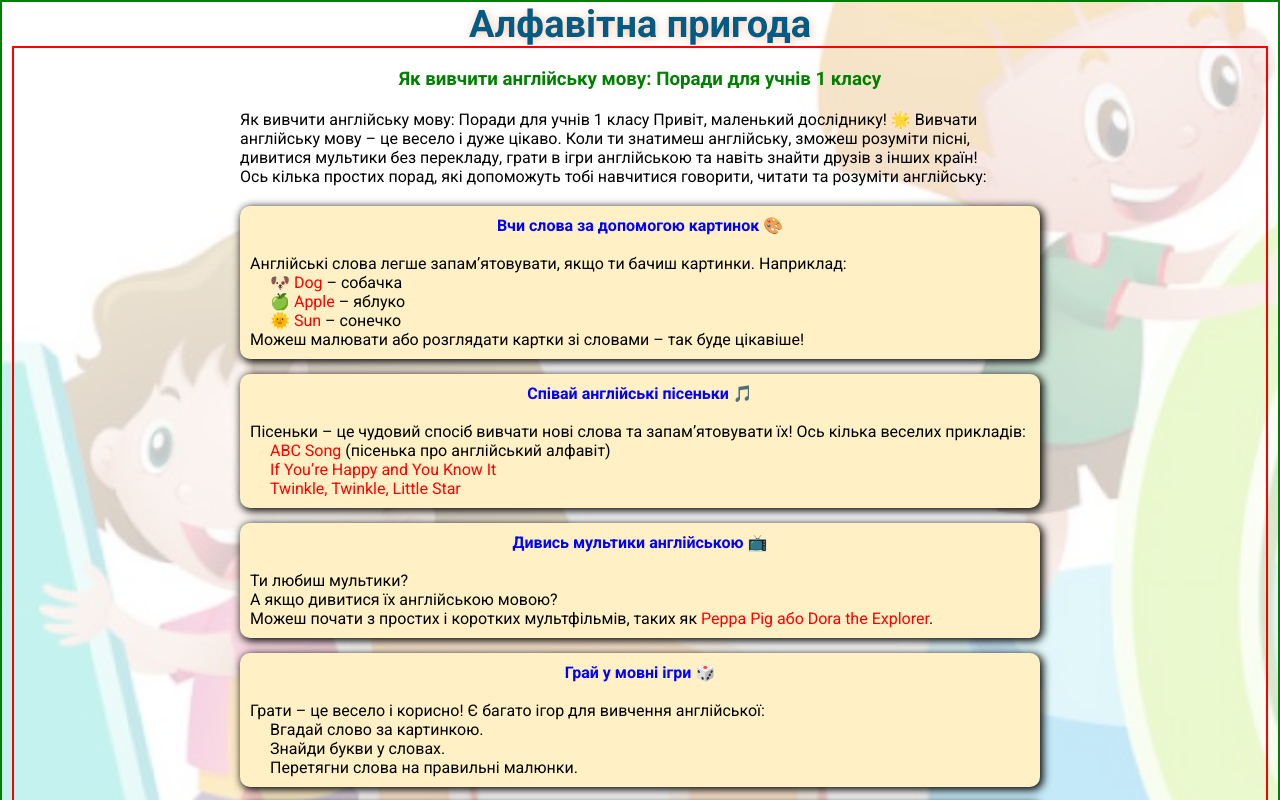
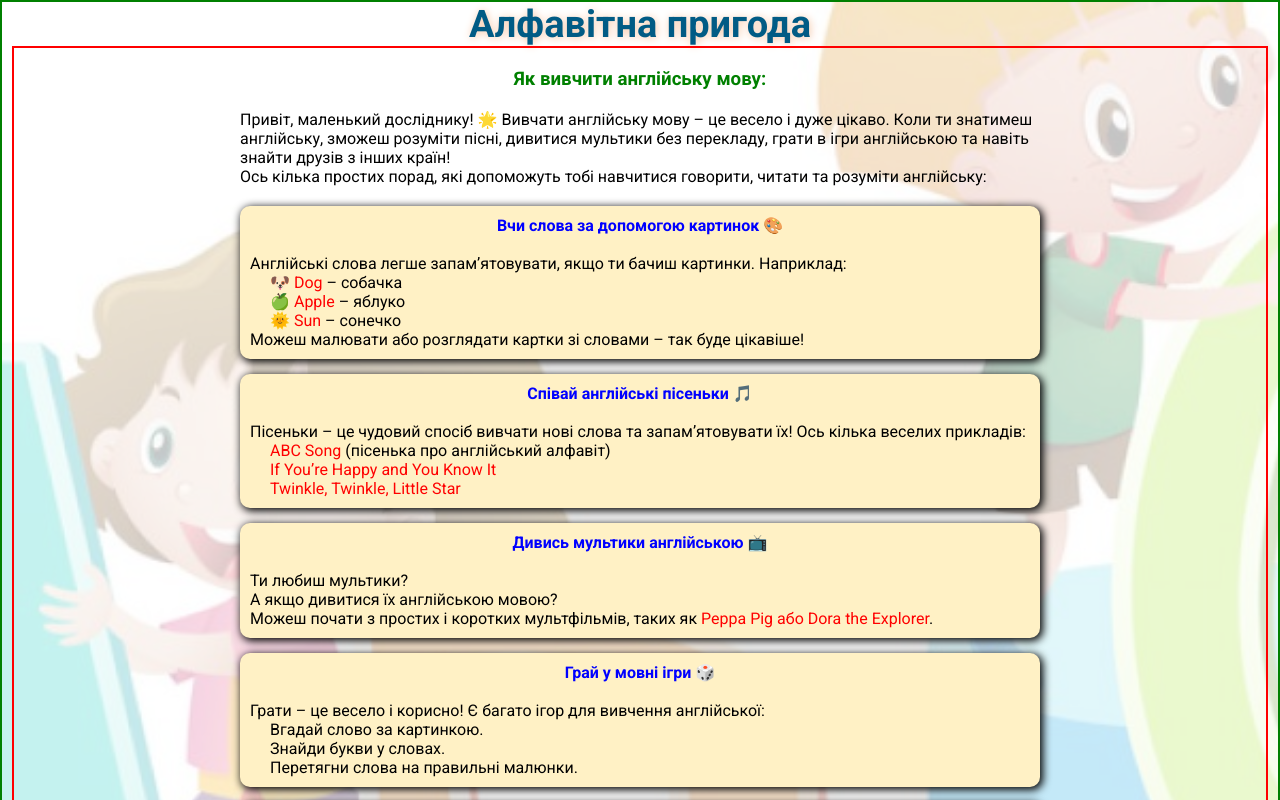
Before and after one commit to RSS-777/know_and_solve, a Next.js app: page /games/alphabet-adventure in a window 1280 px wide. Shown: the top 800 px of the page. Built offline with nearby package versions, Linux system fonts and the light colour scheme.

Commit message:
Corrected text

```diff
--- a/src/app/games/alphabet-adventure/page.tsx
+++ b/src/app/games/alphabet-adventure/page.tsx
@@ -57,9 +57,8 @@ const AlphabetAdventure = () => {
                     </ul>
                     ) : (
                         <div className={styles['container-information']}>
-                            <h3>Як вивчити англійську мову: Поради для учнів 1 класу</h3>
+                            <h3>Як вивчити англійську мову:</h3>
                             <p>
-                                Як вивчити англійську мову: Поради для учнів 1 класу
                                 Привіт, маленький досліднику! 🌟 Вивчати англійську мову – це весело і дуже цікаво. Коли ти знатимеш англійську, зможеш розуміти пісні, дивитися мультики без перекладу, грати в ігри англійською та навіть знайти друзів з інших країн!
                                 <br />Ось кілька простих порад, які допоможуть тобі навчитися говорити, читати та розуміти англійську:
                             </p>
```
